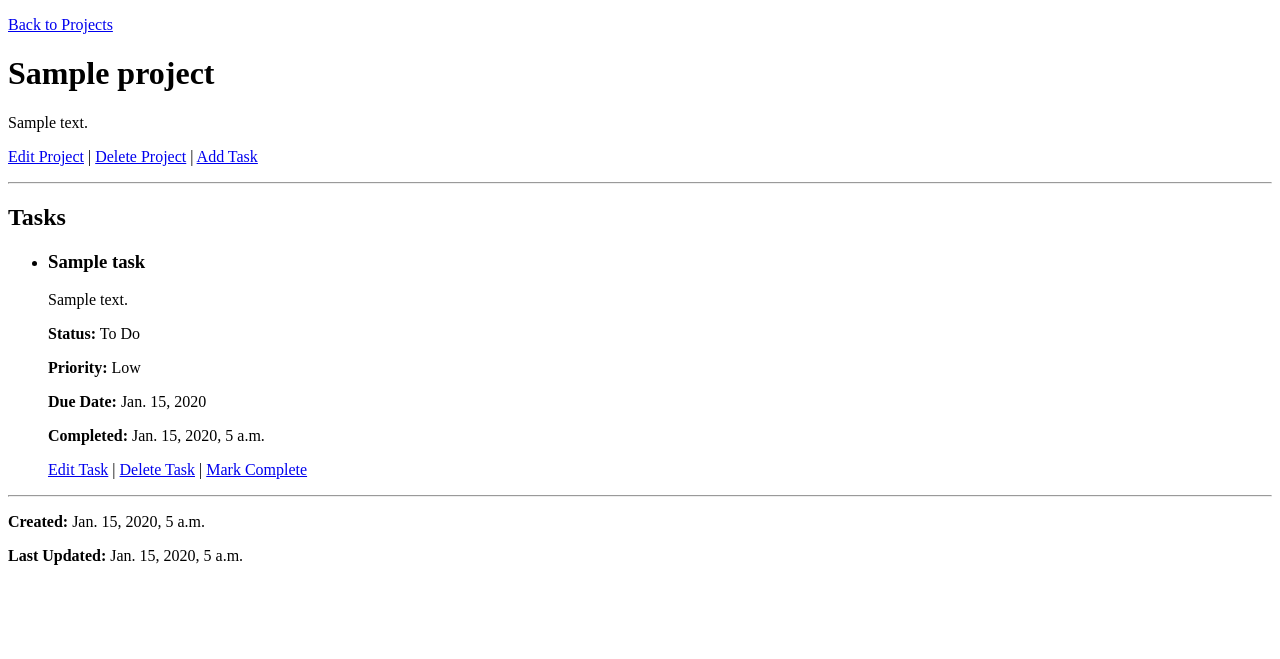
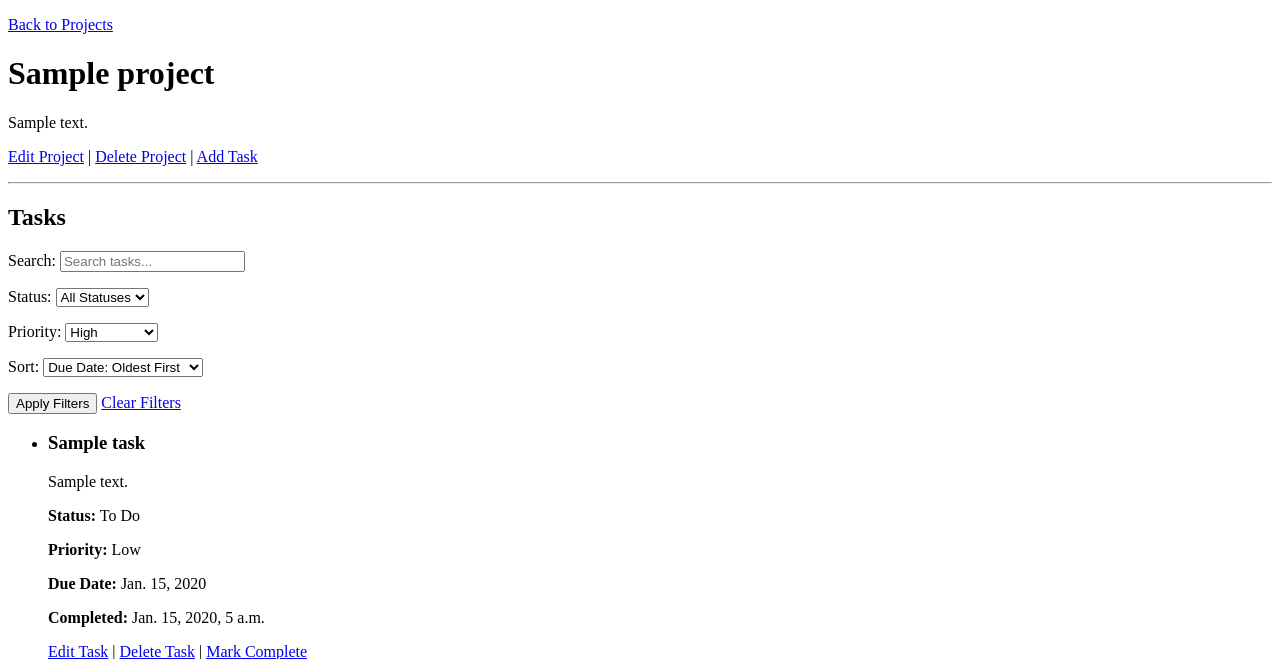
Before and after one commit to J0hn316/Django-Task-Manager, a Django app: page /projects/1/ in a window 1280 px wide. Shown: the top 659 px of the page. Run offline with Django 5.2, Linux system fonts and the light colour scheme; a user stored in the database is signed in; tables that the repository leaves empty hold one stand-in row (values such as "Sample post").

Commit message:
Implement task filtering and sorting in project detail view; add search, status, priority, and sort options

```diff
--- a/tasks/templates/tasks/project_detail.html
+++ b/tasks/templates/tasks/project_detail.html
@@ -1,8 +1,7 @@
-<!DOCTYPE html>
+<!doctype html>
 <html lang="en">
-
   <head>
-    <meta charset="UTF-8">
+    <meta charset="UTF-8" />
     <title>{{ project.name }}</title>
   </head>
 
@@ -11,11 +10,9 @@
       <a href="{% url 'tasks:project_list' %}">Back to Projects</a>
     </p>
 
-    {% if messages %}
-    {% for message in messages %}
+    {% if messages %} {% for message in messages %}
     <p>{{ message }}</p>
-    {% endfor %}
-    {% endif %}
+    {% endfor %} {% endif %}
 
     <h1>{{ project.name }}</h1>
 
@@ -31,9 +28,171 @@
       <a href="{% url 'tasks:task_create' project.pk %}">Add Task</a>
     </p>
 
-    <hr>
+    <hr />
 
     <h2>Tasks</h2>
+    <form method="get">
+      <p>
+        <label for="q">Search:</label>
+        <input
+          type="text"
+          id="q"
+          name="q"
+          value="{{ query }}"
+          placeholder="Search tasks..."
+        />
+      </p>
+
+      <p>
+        <label for="status">Status:</label>
+        <select id="status" name="status">
+          <option value="">All Statuses</option>
+          {% for value, label in status_choices %}
+          <option
+            value="{{ value }}"
+            {%
+            if
+            selected_status=""
+            ="value"
+            %}selected{%
+            endif
+            %}
+          >
+            {{ label }}
+          </option>
+          {% endfor %}
+        </select>
+      </p>
+
+      <p>
+        <label for="priority">Priority:</label>
+        <select id="priority" name="priority">
+          <option value="">All Priorities</option>
+          {% for value, label in priority_choices %}
+          <option
+            value="{{ value }}"
+            {%
+            if
+            selected_priority=""
+            ="value"
+            %}
+            selected
+            {%
+            endif
+            %}
+          >
+            {{ label }}
+          </option>
+          {% endfor %}
+        </select>
+      </p>
+
+      <p>
+        <label for="sort">Sort:</label>
+        <select id="sort" name="sort">
+          <option
+            value="due_date"
+            {%
+            if
+            selected_sort=""
+            ="due_date"
+            %}selected{%
+            endif
+            %}
+          >
+            Due Date: Oldest First
+          </option>
+          <option
+            value="-due_date"
+            {%
+            if
+            selected_sort=""
+            ="-due_date"
+            %}selected{%
+            endif
+            %}
+          >
+            Due Date: Newest First
+          </option>
+          <option
+            value="created_at"
+            {%
+            if
+            selected_sort=""
+            ="created_at"
+            %}selected{%
+            endif
+            %}
+          >
+            Created: Oldest First
+          </option>
+          <option
+            value="-created_at"
+            {%
+            if
+            selected_sort=""
+            ="-created_at"
+            %}selected{%
+            endif
+            %}
+          >
+            Created: Newest First
+          </option>
+          <option
+            value="title"
+            {%
+            if
+            selected_sort=""
+            ="title"
+            %}selected{%
+            endif
+            %}
+          >
+            Title: A-Z
+          </option>
+          <option
+            value="-title"
+            {%
+            if
+            selected_sort=""
+            ="-title"
+            %}selected{%
+            endif
+            %}
+          >
+            Title: Z-A
+          </option>
+          <option
+            value="priority"
+            {%
+            if
+            selected_sort=""
+            ="priority"
+            %}selected{%
+            endif
+            %}
+          >
+            Priority: Low to High
+          </option>
+          <option
+            value="-priority"
+            {%
+            if
+            selected_sort=""
+            ="-priority"
+            %}selected{%
+            endif
+            %}
+          >
+            Priority: High to Low
+          </option>
+        </select>
+      </p>
+
+      <button type="submit">Apply Filters</button>
+
+      <a href="{% url 'tasks:project_detail' project.pk %}">Clear Filters</a>
+    </form>
 
     {% if tasks %}
     <ul>
@@ -47,38 +206,23 @@
         <p>No description provided.</p>
         {% endif %}
 
-        <p>
-          <strong>Status:</strong> {{ task.get_status_display }}
-        </p>
+        <p><strong>Status:</strong> {{ task.get_status_display }}</p>
 
-        <p>
-          <strong>Priority:</strong> {{ task.get_priority_display }}
-        </p>
+        <p><strong>Priority:</strong> {{ task.get_priority_display }}</p>
 
         {% if task.due_date %}
-        <p>
-          <strong>Due Date:</strong> {{ task.due_date }}
-        </p>
+        <p><strong>Due Date:</strong> {{ task.due_date }}</p>
         {% else %}
-        <p>
-          <strong>Due Date:</strong> No due date
-        </p>
-        {% endif %}
-
-        {% if task.completed_at %}
-        <p>
-          <strong>Completed:</strong> {{ task.completed_at }}
-        </p>
+        <p><strong>Due Date:</strong> No due date</p>
+        {% endif %} {% if task.completed_at %}
+        <p><strong>Completed:</strong> {{ task.completed_at }}</p>
         {% endif %}
 
         <p>
           <a href="{% url 'tasks:task_edit' task.pk %}">Edit Task</a> |
           <a href="{% url 'tasks:task_delete' task.pk %}">Delete Task</a> |
           <a href="{% url 'tasks:task_toggle_complete' task.pk %}">
-            {% if task.status == "done" %}
-            Reopen Task
-            {% else %}
-            Mark Complete
+            {% if task.status == "done" %} Reopen Task {% else %} Mark Complete
             {% endif %}
           </a>
         </p>
@@ -92,10 +236,9 @@
     </p>
     {% endif %}
 
-    <hr>
+    <hr />
 
     <p><strong>Created:</strong> {{ project.created_at }}</p>
     <p><strong>Last Updated:</strong> {{ project.updated_at }}</p>
   </body>
-
 </html>
--- a/tasks/views.py
+++ b/tasks/views.py
@@ -1,7 +1,8 @@
+from django.db.models import Q
 from django.utils import timezone
 from django.contrib import messages
+from django.contrib.auth.decorators import login_required
 from django.shortcuts import render, redirect, get_object_or_404
-from django.contrib.auth.decorators import login_required
 
 from .models import Project, Task
 from .forms import ProjectForm, TaskForm
@@ -23,12 +24,48 @@
     project = get_object_or_404(Project, pk=pk, owner=request.user)
     tasks = project.tasks.all()
 
+    query = request.GET.get("q", "")
+    status = request.GET.get("status", "")
+    priority = request.GET.get("priority", "")
+    sort = request.GET.get("sort", "due_date")
+
+    if query:
+        tasks = tasks.filter(
+            Q(title__icontains=query) | Q(description__icontains=query)
+        )
+
+    if status:
+        tasks = tasks.filter(status=status)
+
+    if priority:
+        tasks = tasks.filter(priority=priority)
+
+    allowed_sorts = {
+        "due_date": "due_date",
+        "-due_date": "-due_date",
+        "priority": "priority",
+        "-priority": "-priority",
+        "created_at": "created_at",
+        "-created_at": "-created_at",
+        "title": "title",
+        "-title": "-title",
+    }
+
+    sort_field = allowed_sorts.get(sort, "due_date")
+    tasks = tasks.order_by(sort_field)
+
     return render(
         request,
         "tasks/project_detail.html",
         {
             "project": project,
             "tasks": tasks,
+            "query": query,
+            "selected_status": status,
+            "selected_priority": priority,
+            "selected_sort": sort,
+            "status_choices": Task.Status.choices,
+            "priority_choices": Task.Priority.choices,
         },
     )
 
```
